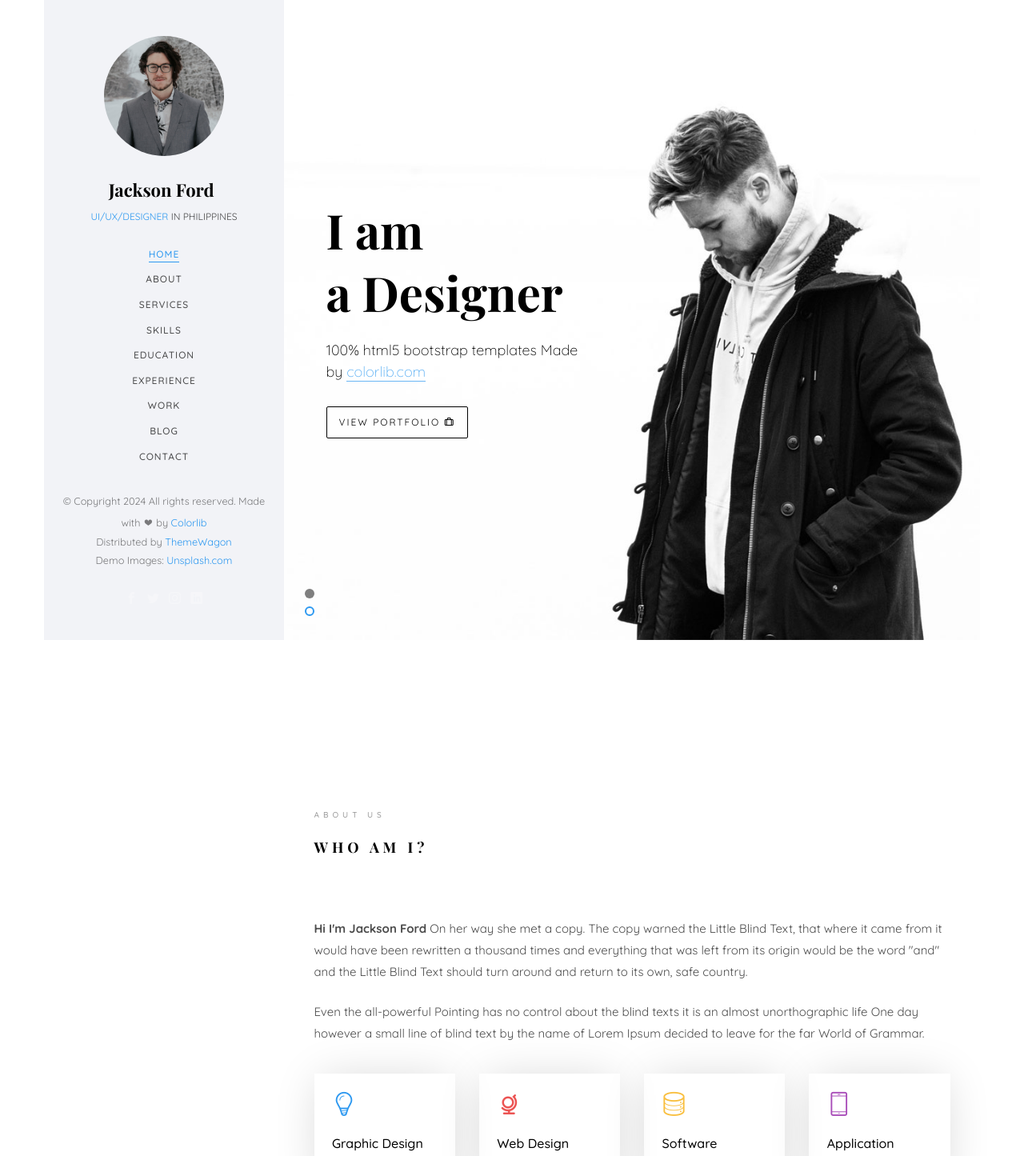
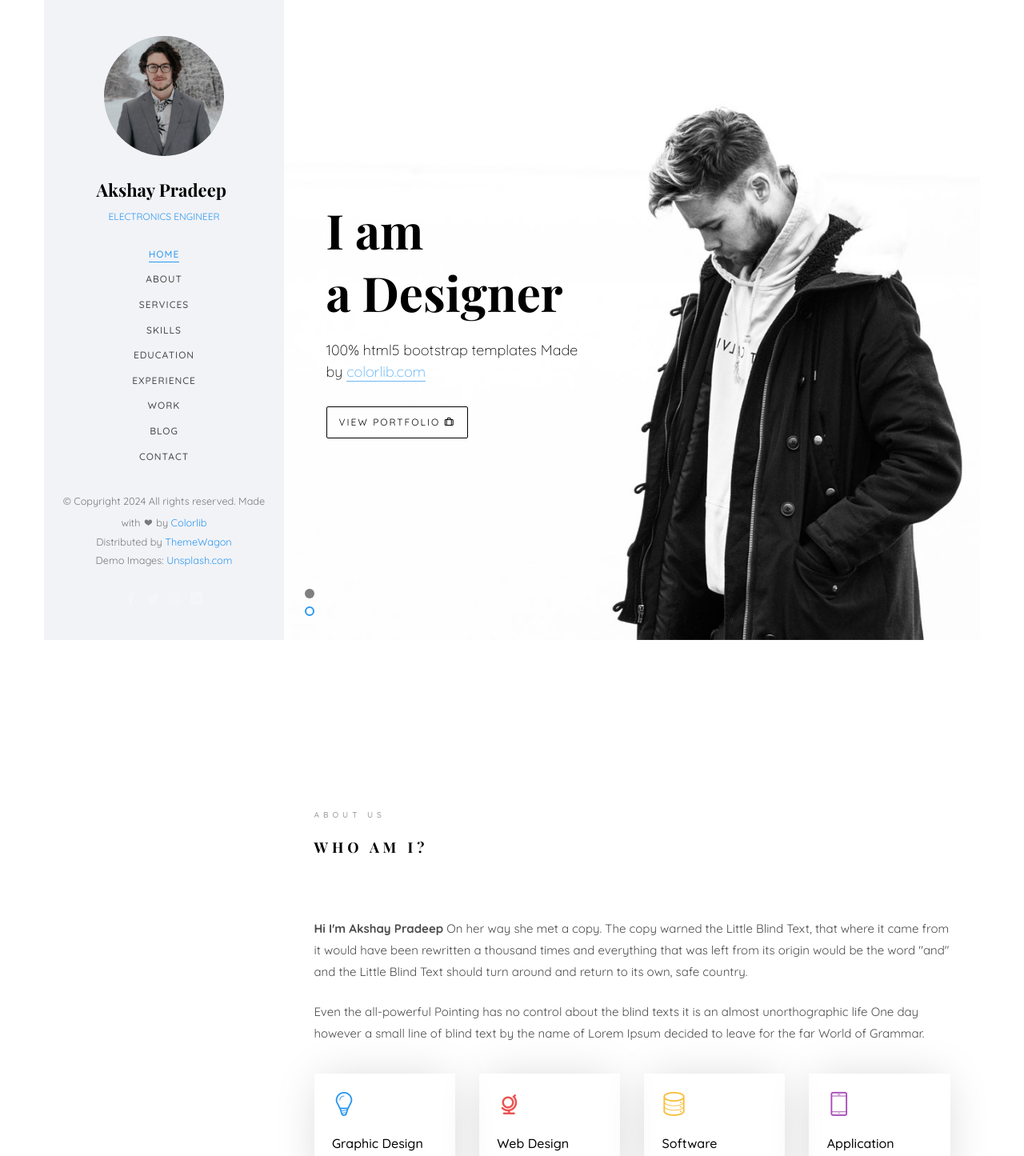
Before and after one commit to AkshayPradeep6152/PreFab, a plain HTML site: page index.html in a window 1280 px wide. Shown: the top 1445 px of the page at 80% size. Drawn offline with nearby package versions, Linux system fonts and the light colour scheme; files whose address does not match are found by name; a web font is replaced by a local one.

Commit message:
Update index.html

```diff
--- a/index.html
+++ b/index.html
@@ -3,7 +3,7 @@
 	<head>
 	<meta charset="utf-8">
 	<meta http-equiv="X-UA-Compatible" content="IE=edge">
-	<title>Jackson Template</title>
+	<title>Portfolio</title>
 	<meta name="viewport" content="width=device-width, initial-scale=1">
 	<meta name="description" content="" />
 	<meta name="keywords" content="" />
@@ -57,8 +57,8 @@
 		<aside id="colorlib-aside" role="complementary" class="border js-fullheight">
 			<div class="text-center">
 				<div class="author-img" style="background-image: url(images/about.jpg);"></div>
-				<h1 id="colorlib-logo"><a href="index.html">Jackson Ford</a></h1>
-				<span class="position"><a href="#">UI/UX/Designer</a> in Philippines</span>
+				<h1 id="colorlib-logo"><a href="index.html">Akshay Pradeep</a></h1>
+				<span class="position"><a href="#">Electronics Engineer</a></span>
 			</div>
 			<nav id="colorlib-main-menu" role="navigation" class="navbar">
 				<div id="navbar" class="collapse">
@@ -139,7 +139,7 @@ Copyright <script>document.write(new Date().getFullYear());</script> All rights
 									<div class="about-desc">
 										<span class="heading-meta">About Us</span>
 										<h2 class="colorlib-heading">Who Am I?</h2>
-										<p><strong>Hi I'm Jackson Ford</strong> On her way she met a copy. The copy warned the Little Blind Text, that where it came from it would have been rewritten a thousand times and everything that was left from its origin would be the word "and" and the Little Blind Text should turn around and return to its own, safe country.</p>
+										<p><strong>Hi I'm Akshay Pradeep</strong> On her way she met a copy. The copy warned the Little Blind Text, that where it came from it would have been rewritten a thousand times and everything that was left from its origin would be the word "and" and the Little Blind Text should turn around and return to its own, safe country.</p>
 										<p>Even the all-powerful Pointing has no control about the blind texts it is an almost unorthographic life One day however a small line of blind text by the name of Lorem Ipsum decided to leave for the far World of Grammar.</p>
 									</div>
 								</div>
```
